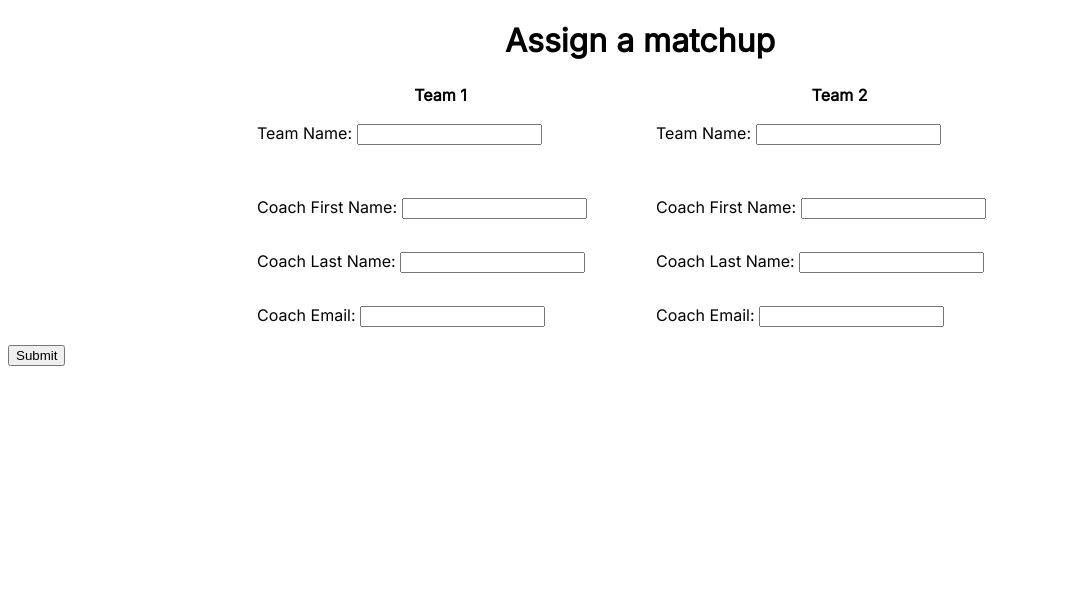
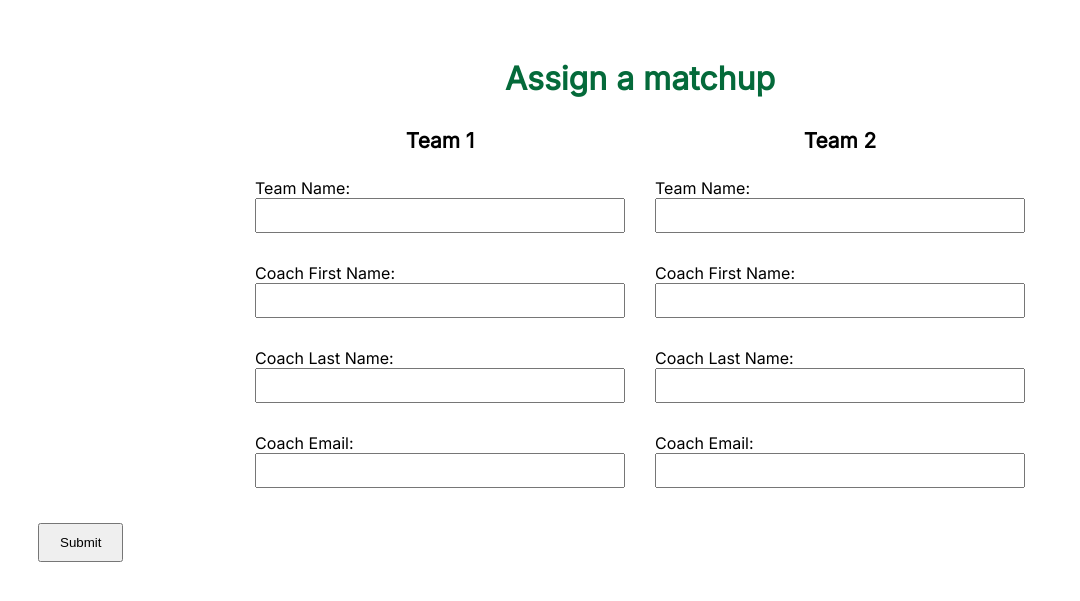
Before and after one commit to lshen0/tennis-match, a PHP site: page /app/views/welcome.php in a window 1280 px wide. Shown: the top 601 px of the page, without its empty margins (0-1080 px from the left). Run offline with PHP 8.4, Linux system fonts and the light colour scheme.

Commit message:
Style welcome page
- Adjust fonts and text box spacing

```diff
--- a/app/layout/tennis_app_layout.php
+++ b/app/layout/tennis_app_layout.php
@@ -0,0 +1,3 @@
+<?php
+
+// ../include/styles.css
--- a/app/views/welcome.php
+++ b/app/views/welcome.php
@@ -22,11 +22,11 @@
                 <!-- team name -->
                 <td>
                     <label for="team1-name">Team Name:</label>
-                    <input type="text" id="team1-name" name="team1_name" required><br><br>
+                    <input type="text" id="team1-name" name="team1_name" required><br>
                 </td>
                 <td>
                     <label for="team2-name">Team Name:</label>
-                    <input type="text" id="team2-name" name="team2_name" required><br><br>
+                    <input type="text" id="team2-name" name="team2_name" required><br>
                 </td>
             </tr>
             <tr>
--- a/styles.css
+++ b/styles.css
@@ -1,24 +1,50 @@
 @import url('https://fonts.googleapis.com/css?family=Inter');
 
 body {
-    font-family: 'Inter'
+    font-family: 'Inter';
+    padding: 30px;
 }
 
 .title {
-    text-align:center
+    text-align:center;
+    margin-bottom: 20px;
+    color: #046a3a;
+    font-weight: bold;
 }
 
 table {
     width: 100%;
     max-width: 800px;
     margin: auto;
+    border-collapse: collapse;
 }
 
 th {
-    text-align:center
+    text-align:center;
+    font-size: 1.3em;
+    font-weight: bold;
+    padding:10px;
 }
 
 td {
     vertical-align: top;
     padding: 15px;
 }
+
+label {
+    margin-bottom: 5px;
+}
+
+input[type="text"] {
+    width: 100%;
+    padding: 8px;
+    box-sizing: border-box;
+}
+
+input[type="submit"] {
+    margin-top: 20px;
+    margin-left: auto;
+    margin-right: auto;
+    padding: 10px 20px;
+    text-align: center;
+}
```
Also changed, not shown: app/config/dev.php (+12 -14 lines), app/config/table.php (+5 -5 lines), app/model/base.php (+7 -0 lines).
